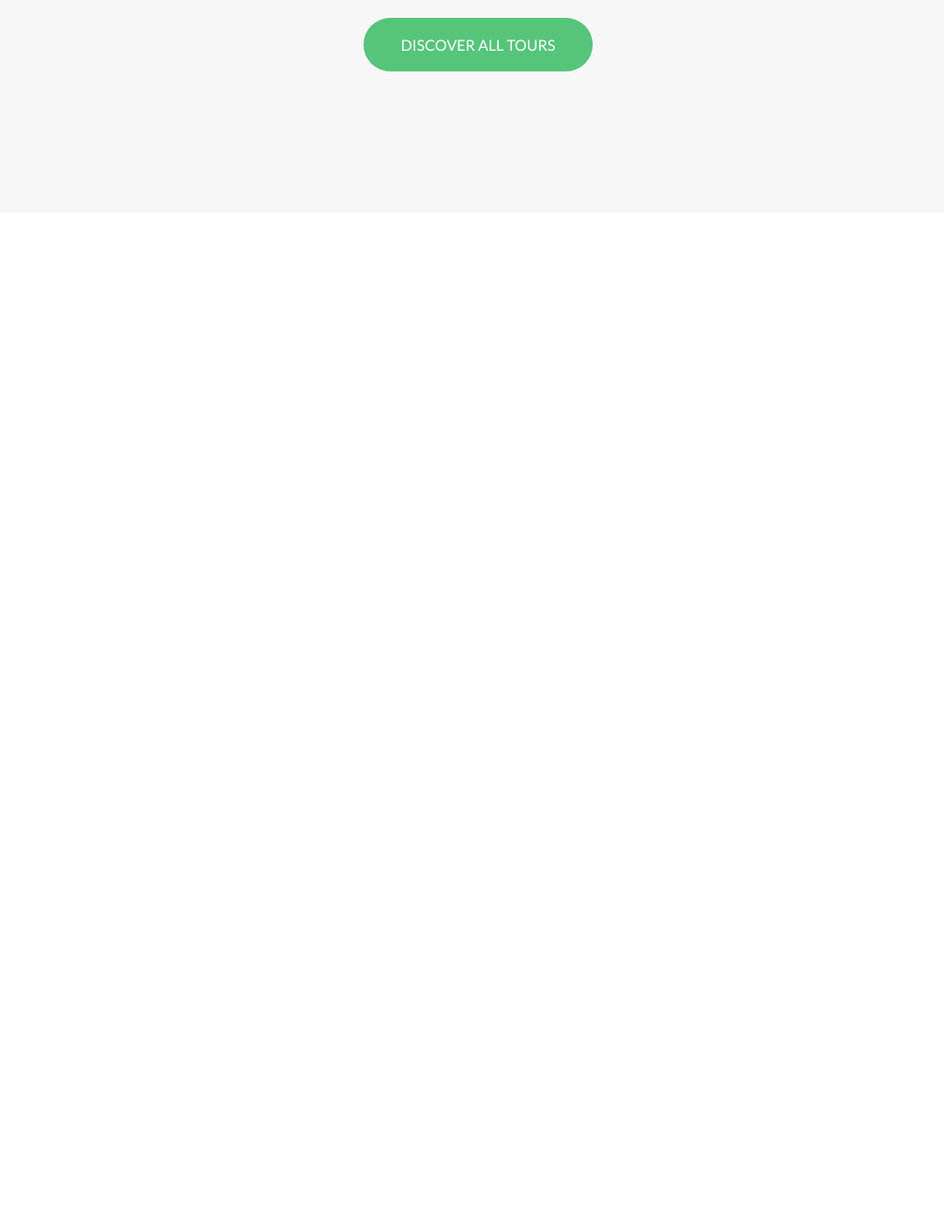
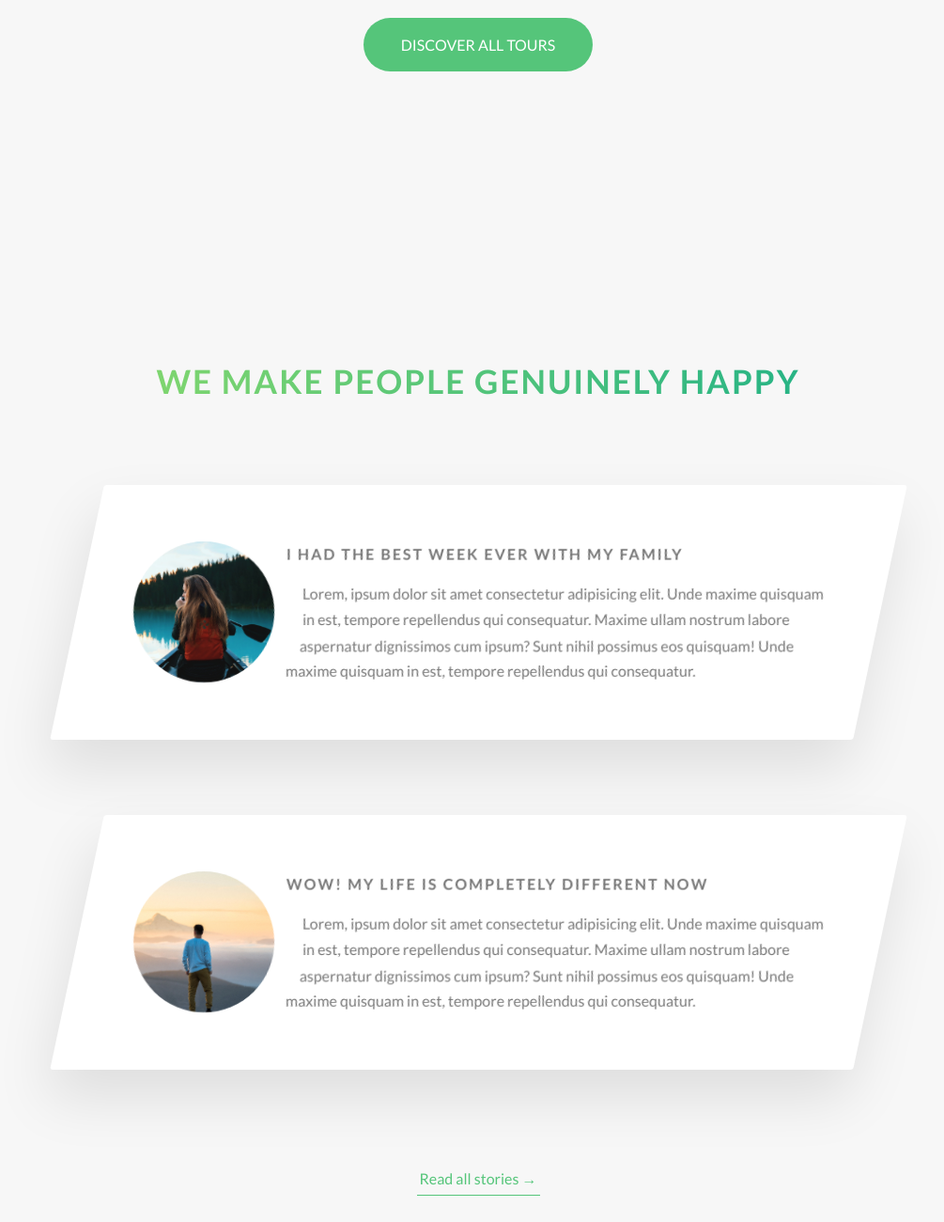
Before and after one commit to Jerling1989/Natours, a website: page starter/index.html in a window 1280 px wide. Shown: the part 3164-4464 px from the top of the page at 94% size, without its empty margins (131-1136 px from the left). Before the commit the page ends 3420 px from the top, so only its background shows below. Drawn offline with Linux system fonts and the light colour scheme.

Commit message:
Stories section complete.

```diff
--- a/starter/index.html
+++ b/starter/index.html
@@ -212,7 +212,56 @@
         <div class="u-center-text u-margin-top-huge">
           <a href="#!" class="btn btn--green">Discover all tours</a>
         </div>
+      </section>
 
+      <section class="section-stories">
+        <!-- <div class="bg-video">
+          <video class="bg-video__content" autoplay muted loop>
+            <source src="img/video.mp4" type="video/mp4" />
+            <source src="img/video.webm" type="video/webm" />
+            Your browser is not supported!
+          </video>
+        </div> -->
+
+        <div class="u-center-text u-margin-bottom-big">
+          <h2 class="heading-secondary">
+            We make people genuinely happy
+          </h2>
+        </div>
+
+        <div class="row">
+          <div class="story">
+            <figure class="story__shape">
+              <img src="img/nat-8.jpg" alt="Person on a tour" class="story__img" />
+              <figcaption class="story__caption">Mary Smith</figcaption>
+            </figure>
+            <div class="story__text">
+              <h3 class="heading-tertiary u-margin-bottom-small">I had the best week ever with my family</h3>
+              <p>
+                Lorem, ipsum dolor sit amet consectetur adipisicing elit. Unde maxime quisquam in est, tempore repellendus qui consequatur. Maxime ullam nostrum labore aspernatur dignissimos cum ipsum? Sunt nihil possimus eos quisquam! Unde maxime quisquam in est, tempore repellendus qui consequatur.
+              </p>
+            </div>
+          </div>
+        </div>
+
+        <div class="row">
+          <div class="story">
+            <figure class="story__shape">
+              <img src="img/nat-9.jpg" alt="Person on a tour" class="story__img" />
+              <figcaption class="story__caption">Jack Wilson</figcaption>
+            </figure>
+            <div class="story__text">
+              <h3 class="heading-tertiary u-margin-bottom-small">WOW! My life is completely different now</h3>
+              <p>
+                Lorem, ipsum dolor sit amet consectetur adipisicing elit. Unde maxime quisquam in est, tempore repellendus qui consequatur. Maxime ullam nostrum labore aspernatur dignissimos cum ipsum? Sunt nihil possimus eos quisquam! Unde maxime quisquam in est, tempore repellendus qui consequatur.
+              </p>
+            </div>
+          </div>
+        </div>
+
+        <div class="u-center-text u-margin-top-huge">
+          <a href="#!" class="btn-text">Read all stories &rarr;</a>
+        </div>
       </section>
 
     </main>
--- /dev/null
+++ b/starter/sass/components/_story.scss
@@ -0,0 +1,62 @@
+.story {
+  width: 75%;
+  margin: 0 auto;
+  box-shadow: 0 3rem 6rem rgba($color-black, 0.1);
+  background-color: $color-white;
+  border-radius: 3px;
+  padding: 6rem;
+  padding-left: 9rem;
+  font-size: $default-font-size;
+  transform: skewX(-12deg);
+
+  & > * {
+    // transform: skewX(12deg);
+  }
+
+  &__shape {
+    width: 15rem;
+    height: 15rem;
+    float: left;
+    -webkit-shape-outside: circle(50% at 50% 50%);
+    shape-outside: circle(50% at 50% 50%);
+    clip-path: circle(50% at 50% 50%);
+    transform: translateX(-3rem) skewX(12deg);
+    position: relative;
+  }
+
+  &__img {
+    height: 100%;
+    transform: translateX(-4rem) scale(1.4);
+    backface-visibility: hidden;
+    transition: all 0.5s;
+  }
+
+  &__text {
+    transform: skewX(12deg);
+  }
+
+  &__caption {
+    position: absolute;
+    top: 50%;
+    left: 50%;
+    transform: translate(-50%, 20%);
+    color: $color-white;
+    text-transform: uppercase;
+    font-size: 1.7rem;
+    text-align: center;
+    opacity: 0;
+    transition: all 0.5s;
+    backface-visibility: hidden;
+  }
+
+  &:hover &__caption {
+    opacity: 1;
+    transform: translate(-50%, -50%);
+  }
+
+  &:hover &__img {
+    transform: translateX(-4rem) scale(1.05);
+    box-shadow: 0 1rem 2rem rgba($color-black, 0.2);
+    filter: blur(3px) brightness(80%);
+  }
+}
--- a/starter/sass/main.scss
+++ b/starter/sass/main.scss
@@ -11,6 +11,7 @@
 @import "components/card";
 @import "components/composition";
 @import "components/feature-box";
+@import "components/story";
 
 @import "layout/grid";
 @import "layout/header";
--- a/starter/sass/pages/_home.scss
+++ b/starter/sass/pages/_home.scss
@@ -27,3 +27,8 @@
   padding: 25rem 0 15rem 0;
   margin-top: -10rem;
 }
+
+.section-stories {
+  padding: 15rem 0;
+  background-color: $color-grey-light-1;
+}
```
Also changed, not shown: starter/css/style.css, 2 other files.
